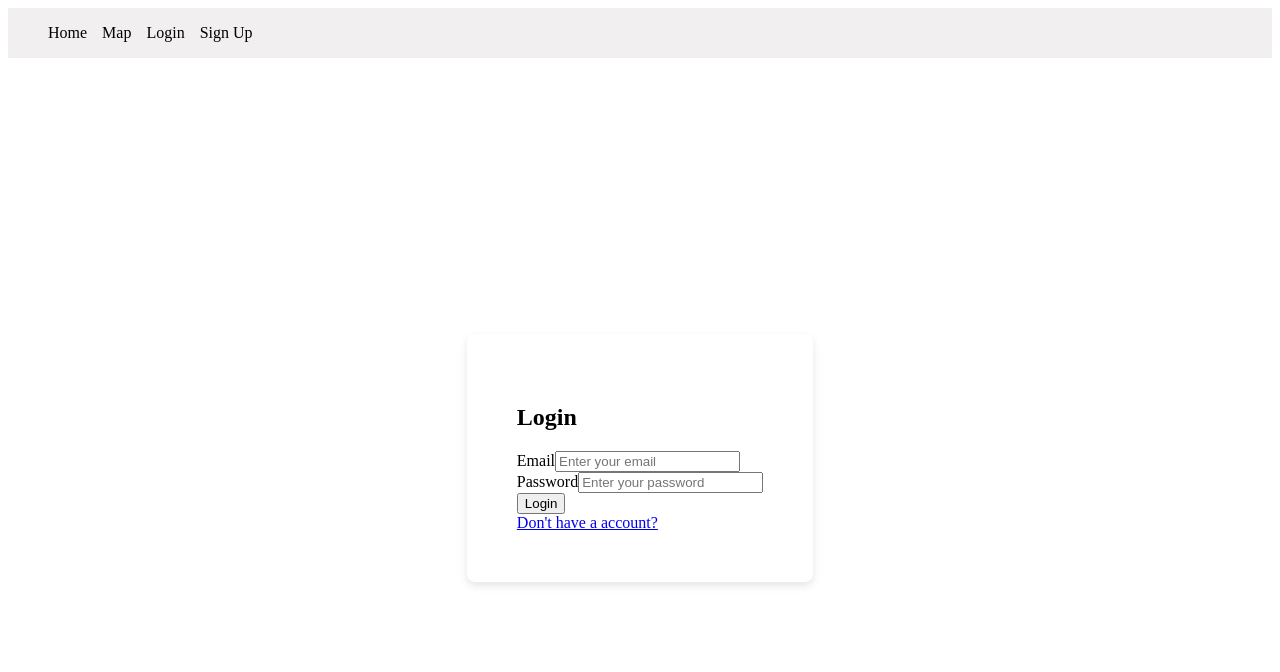
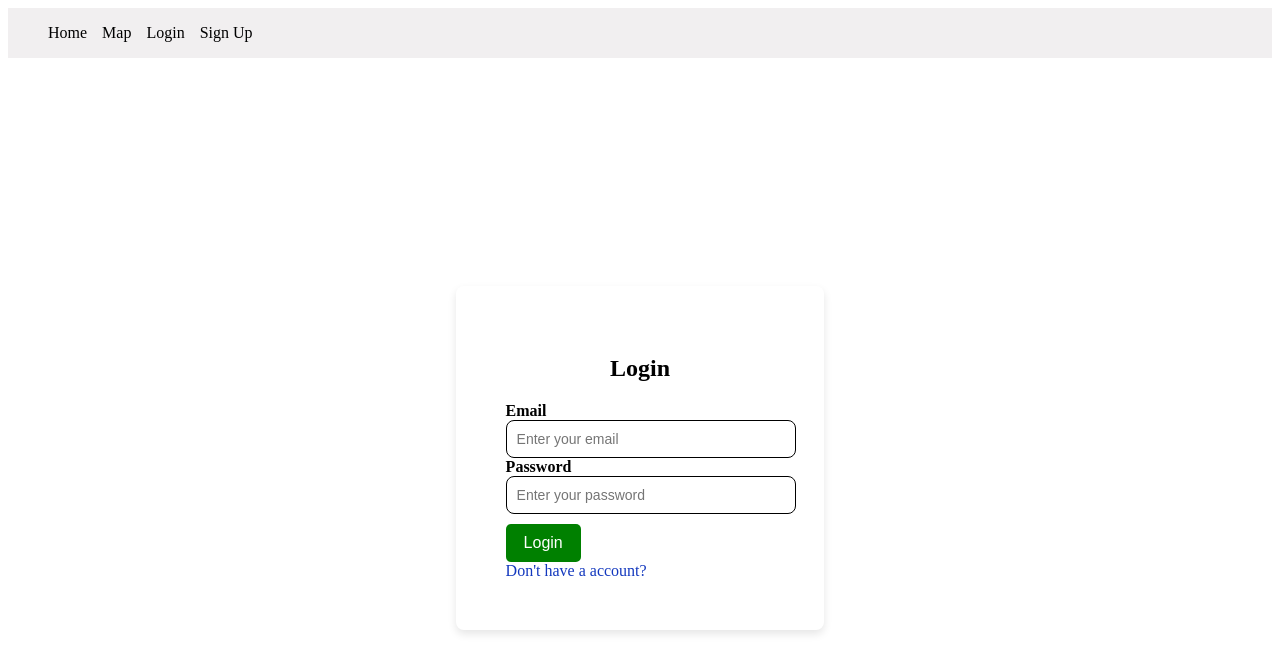
Before and after one commit to Lindanny9721/Capstone, a React (Vite) app in the folder frontend/: page /login in a window 1280 px wide. Shown: the top 672 px of the page. Built offline with nearby package versions, Linux system fonts and the light colour scheme.

Commit message:
Adjust some css and removed console.log

```diff
--- a/frontend/src/App.css
+++ b/frontend/src/App.css
@@ -40,11 +40,41 @@ body {
   align-items: center;
 }
 .signup-container, .login-container {
-  background-color: white;
   border-radius: 8px;
   box-shadow: 0 4px 8px rgba(0, 0, 0, 0.1);
   padding: 50px;
   max-width: 400px;
-  box-sizing: border-box; /* Prevents padding from affecting total width */
+  box-sizing: border-box;
   margin: 0 auto;
 }
+.signin-input, .login-input {
+  padding: 10px;
+  font-size: 14px;
+  border: 1px solid;
+  border-radius: 8px;
+  width: 100%;
+}
+.signin-text, .login-text {
+  text-align: center;
+  margin-bottom: 20px;
+}
+.signup-container label, .login-container label {
+  font-weight: bold;
+}
+.signup-button, .login-button {
+  background-color: green;
+  color: white;
+  font-size: 16px;
+  margin-top: 10px;
+  padding: 10px 18px;
+  border: none;
+  border-radius: 5px;
+  cursor: pointer;
+}
+.signup-button:hover, .login-button:hover {
+  opacity: 0.8;
+}
+.signup-link, .login-link {
+  color: #1338be;
+  text-decoration: none;
+}
--- a/frontend/src/components/Login.jsx
+++ b/frontend/src/components/Login.jsx
@@ -34,12 +34,13 @@ const Login = () => {
 
     return (
         <div>
-        <h2>Login</h2>
+        <h2 className="login-text">Login</h2>
         {error && <p style={{ color: 'red' }}>{error}</p>}
         <form onSubmit={handleSubmit}>
             <div>
             <label htmlFor="email">Email</label>
             <input
+                className="login-input"
                 type="email"
                 id="email"
                 name="email"
@@ -52,6 +53,7 @@ const Login = () => {
             <div>
             <label htmlFor="password">Password</label>
             <input
+                className="login-input"
                 type="password"
                 id="password"
                 name="password"
@@ -61,7 +63,7 @@ const Login = () => {
             />
             </div>
 
-            <button type="submit">Login</button>
+            <button className="login-button" type="submit">Login</button>
         </form>
         </div>
     );
--- a/frontend/src/components/SignUp.jsx
+++ b/frontend/src/components/SignUp.jsx
@@ -39,12 +39,13 @@ const SignUp = () => {
 
     return (
         <div>
-        <h2>Sign Up</h2>
+        <h2 className="signin-text">Sign Up</h2>
         {error && <p style={{ color: 'red' }}>{error}</p>}
         <form onSubmit={handleSubmit}>
             <div>
             <label htmlFor="username">Username</label>
             <input
+                className="signin-input"
                 type="text"
                 id="username"
                 name="username"
@@ -57,6 +58,7 @@ const SignUp = () => {
             <div>
             <label htmlFor="email">Email</label>
             <input
+                className="signin-input"
                 type="email"
                 id="email"
                 name="email"
@@ -69,6 +71,7 @@ const SignUp = () => {
             <div>
             <label htmlFor="password">Password</label>
             <input
+                className="signin-input"
                 type="password"
                 id="password"
                 name="password"
@@ -78,7 +81,7 @@ const SignUp = () => {
             />
             </div>
 
-            <button className = "signin-button" type="submit" disabled={loading}>Sign Up</button>
+            <button className = "signup-button" type="submit" disabled={loading}>Sign Up</button>
         </form>
         </div>
     );
--- a/frontend/src/pages/LoginPage.jsx
+++ b/frontend/src/pages/LoginPage.jsx
@@ -9,7 +9,7 @@ export default function LoginPage() {
             <div className="login-body">
                 <div className="login-container">
                     <Login/>
-                    <Link to='/signup'> Don't have a account?</Link>
+                    <Link className = "login-link"to='/signup'> Don't have a account?</Link>
                 </div>
             </div>
         </div>
--- a/frontend/src/pages/SignUpPage.jsx
+++ b/frontend/src/pages/SignUpPage.jsx
@@ -9,7 +9,7 @@ export default function SignUpPage() {
             <div className="signup-body">
                 <div className = "signup-container">
                     <SignUp/>
-                    <Link to='/login'> Have an have a account?</Link>
+                    <Link className = "signup-link" to='/login'> Have an have a account?</Link>
                 </div>
             </div>
         </div>
```
